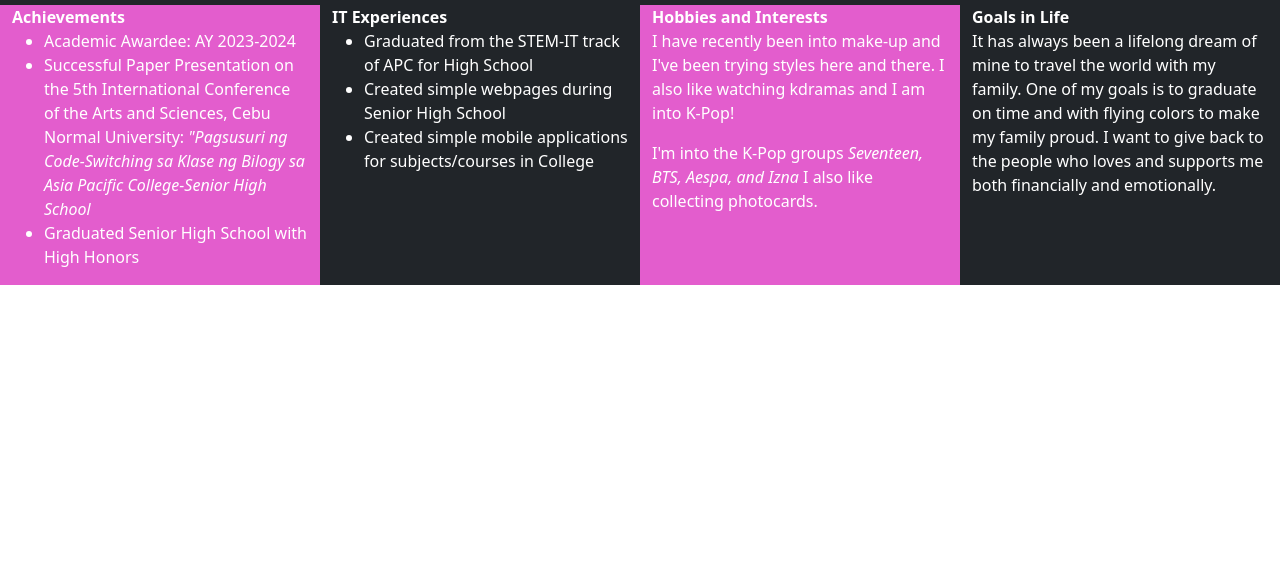
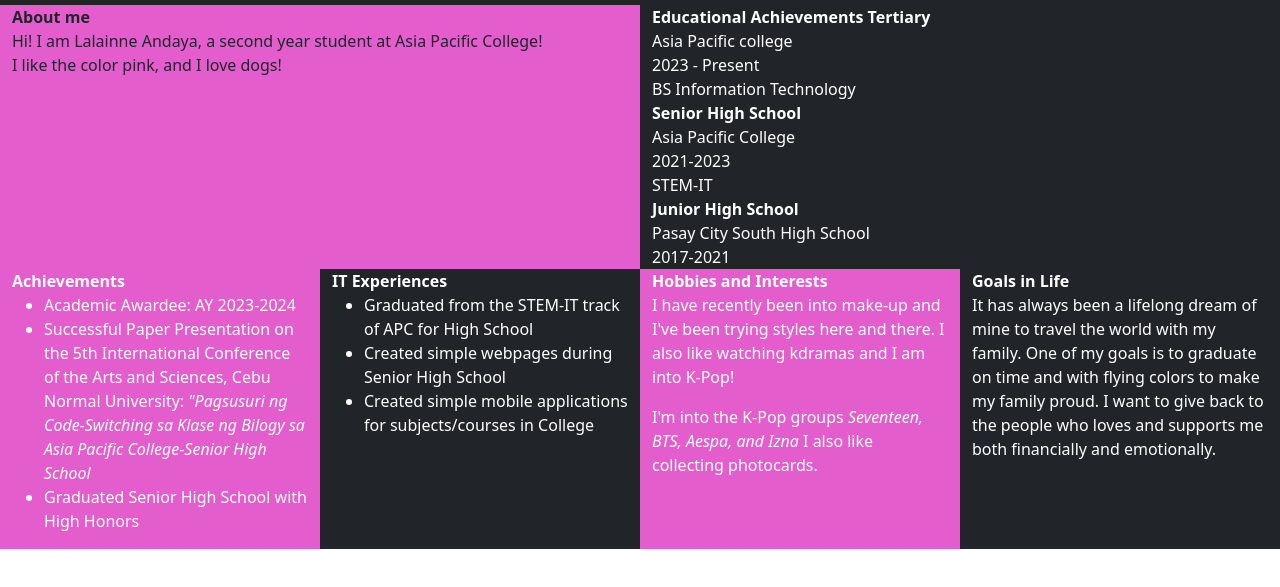
Before and after one commit to lcandaya/WEBPROG-MI231-BOOTSTRAP-TEMPLATE, a plain HTML site: page sb/index.html in a window 1280 px wide. Shown: the part 51-638 px from the top of the page. Drawn offline with nearby package versions, Linux system fonts and the light colour scheme.

Commit message:
update on profile info

```diff
--- a/sb/index.html
+++ b/sb/index.html
@@ -35,6 +35,26 @@
             </div>
         </nav>
         <!-- Page content-->
+        <div class="container-fluid">
+            <div class="row">
+              <div class="col-md" style="background-color: rgb(227, 93, 205);"><strong>About me </strong>
+                  <p>Hi! I am Lalainne Andaya, a second year student at Asia Pacific College!
+                  <br>I like the color pink, and I love dogs!
+              </div>
+              <div class="col-md bg-dark text-white"><strong>Educational Achievements</strong>
+                      <strong>Tertiary</strong>
+                      <br>Asia Pacific college <br>2023 - Present
+                      <br>BS Information Technology
+                      <br><strong>Senior High School</strong>
+                      <br>Asia Pacific College
+                      <br>2021-2023
+                      <br>STEM-IT
+                      <br><strong>Junior High School</strong>
+                      <br>Pasay City South High School
+                      <br>2017-2021
+              </div>
+            </div>
+          </div>
         <div class="container-fluid">
             <div class="row">
               <div class="col-md text-white" style="background-color: rgb(227, 93, 205);"><strong>Achievements</strong>
```
